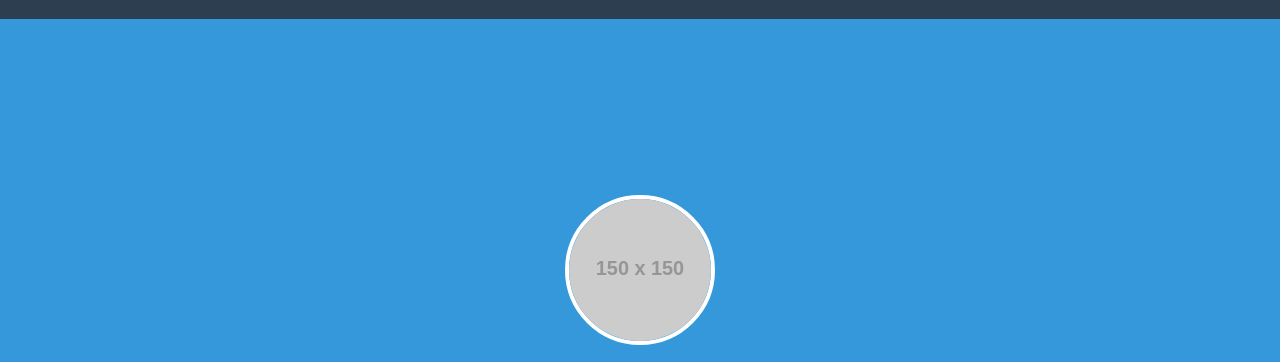
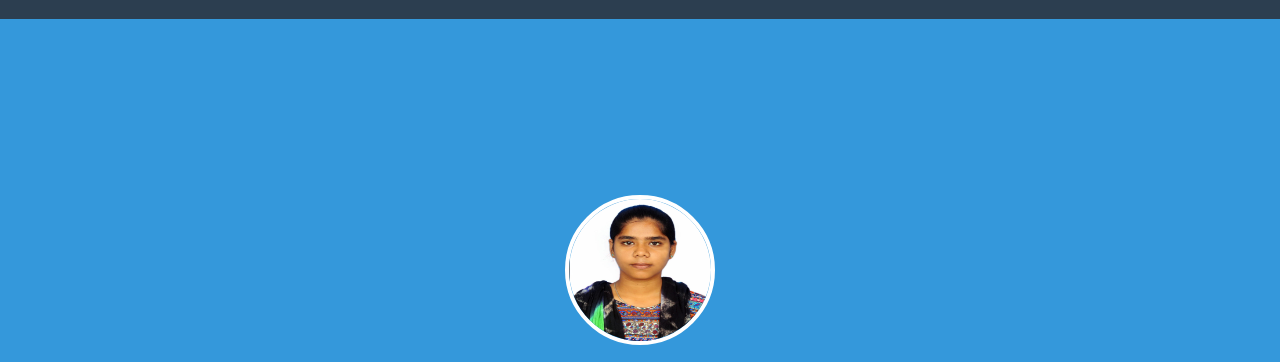
Before and after one commit to nasireenksivetai-nasireen/Nasireen-K, a plain HTML site: page index.html in a window 1280 px wide. Shown: the part 69-431 px from the top of the page. Drawn offline with Linux system fonts and the light colour scheme; placeholder pictures from the web are drawn by us.

Commit message:
Update index.html

```diff
--- a/index.html
+++ b/index.html
@@ -24,7 +24,7 @@
 
   <!-- Hero -->
   <section class="hero">
-    <img id="profile-pic" src="https://via.placeholder.com/150" alt="Profile Picture">
+    <img id="profile-pic" src="IMG-20250907-WA0046.jpg" alt="Profile Picture">
     <input type="file" id="fileInput" accept="image/*" style="display:none">
     <h1>Hello, I'm NASIREEN K</h1>
     <p>Aspiring Web Developer | Learner | Innovator</p>
```
